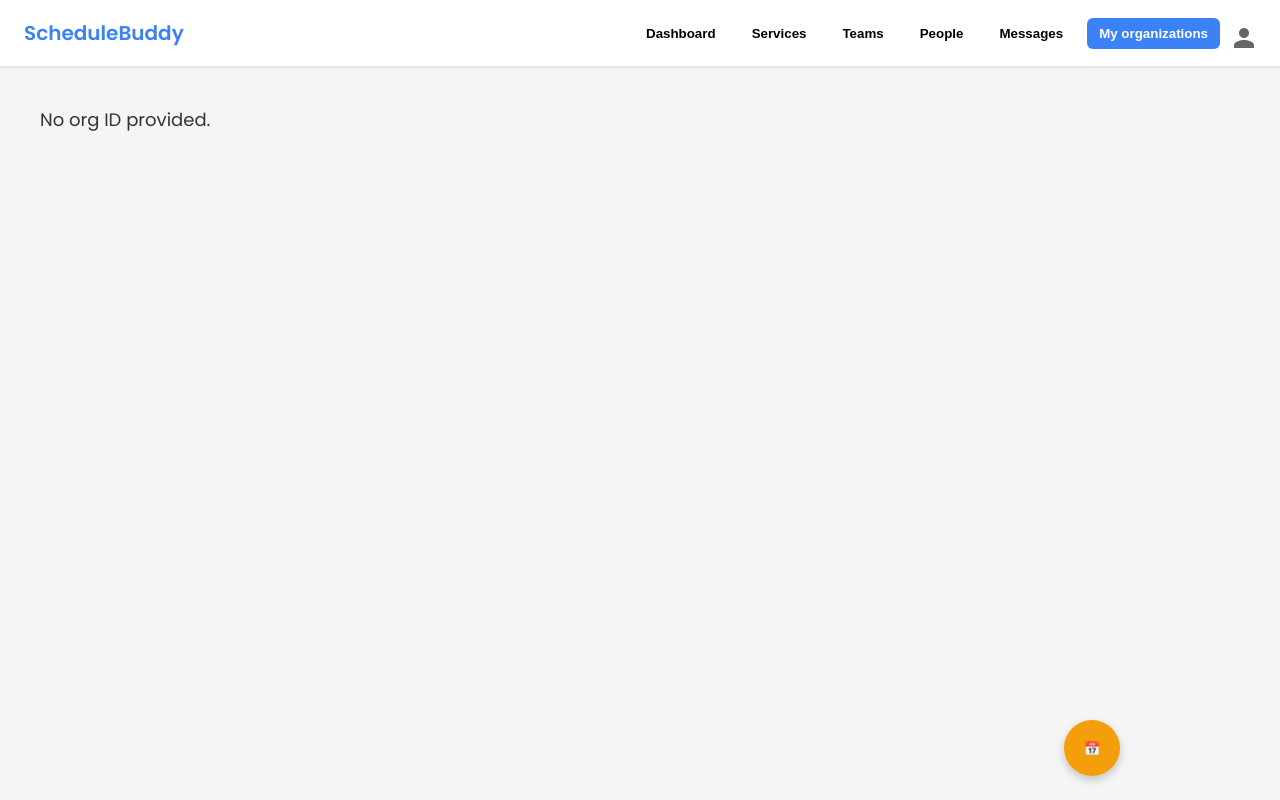
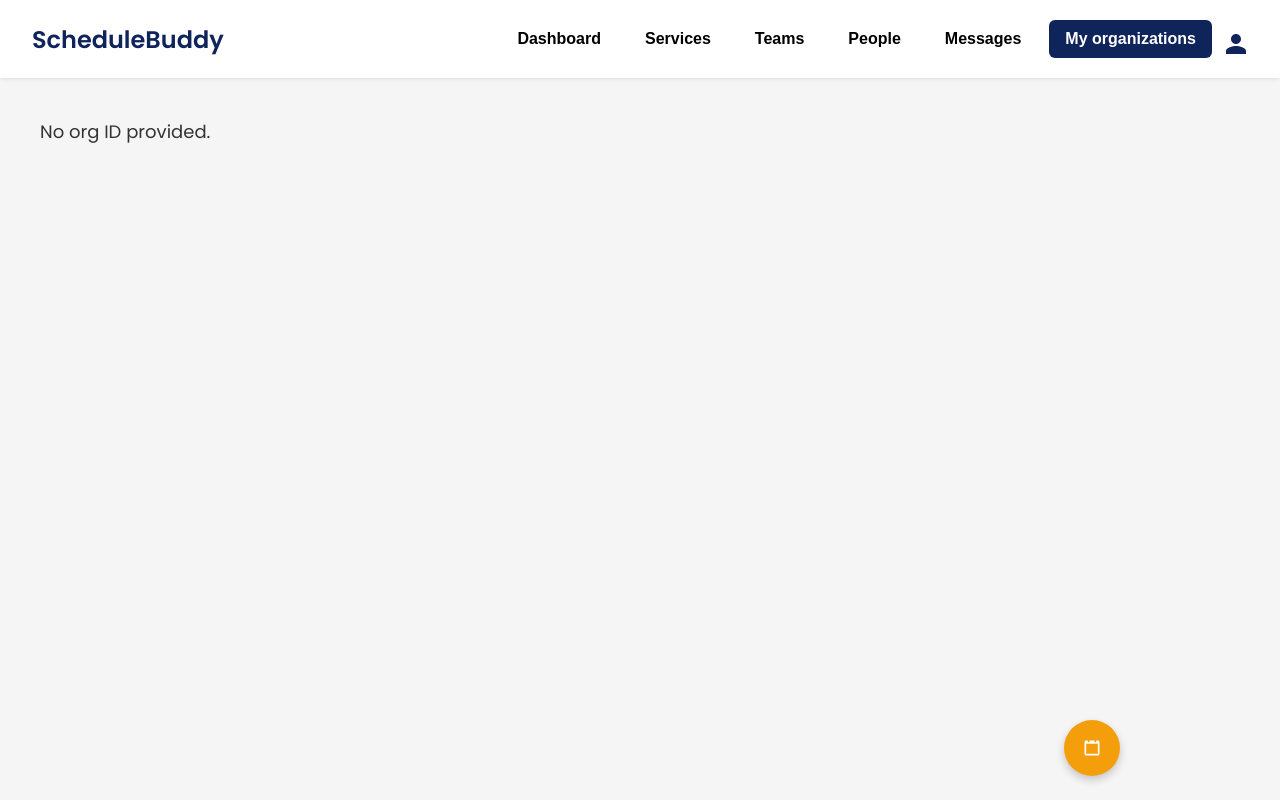
Before and after one commit to joelprakash2003/ScheduleBuddy, a Django app: page /org-services/ in a window 1280 px wide. Run offline with Django 5.2, Linux system fonts and the light colour scheme; some libraries are stand-ins or nearby versions.

Commit message:
Refine modern UI and brand styling

```diff
--- a/static/styles.css
+++ b/static/styles.css
@@ -1,4 +1,9 @@
 @import url('https://fonts.googleapis.com/css2?family=Poppins:wght@400;600&display=swap');
+
+:root {
+  --brand-color: #10245c;
+  --brand-hover: #0c1b48;
+}
 
 body {
   font-family: 'Poppins', sans-serif;
@@ -10,29 +15,32 @@
   display: flex;
   align-items: center;
   justify-content: space-between;
-  padding: 16px 24px;
+  padding: 20px 32px;
   background: #fff;
   box-shadow: 0 1px 4px rgba(0,0,0,0.1);
+  flex-wrap: wrap;
 }
 
 .navbar .brand {
   font-weight: 600;
-  font-size: 20px;
+  font-size: 24px;
   cursor: pointer;
-  color: #3b82f6;
+  color: var(--brand-color);
 }
 
 .nav-links {
   display: flex;
   align-items: center;
   gap: 12px;
+  flex-wrap: wrap;
 }
 
 .nav-links button {
   background: none;
   border: none;
-  padding: 8px 12px;
+  padding: 10px 16px;
   font-weight: 600;
+  font-size: 16px;
   cursor: pointer;
   border-radius: 6px;
 }
@@ -42,7 +50,7 @@
 }
 
 .nav-links .back-btn {
-  background: #3b82f6;
+  background: var(--brand-color);
   color: #fff;
 }
 
@@ -98,3 +106,20 @@
   border: 1px solid #ccc;
   border-radius: 6px;
 }
+
+.icon {
+  width: 20px;
+  height: 20px;
+  vertical-align: middle;
+  fill: var(--brand-color);
+}
+
+@media (max-width: 600px) {
+  .navbar {
+    padding: 16px;
+  }
+  .nav-links button {
+    padding: 8px 12px;
+    font-size: 14px;
+  }
+}
--- a/templates/login.html
+++ b/templates/login.html
@@ -70,7 +70,7 @@
     .submit-btn {
       width: 100%;
       padding: 12px;
-      background-color: #3b82f6;
+      background-color: var(--brand-color);
       border: none;
       color: #fff;
       font-weight: 600;
@@ -79,7 +79,7 @@
       transition: background-color 0.3s ease;
     }
     .submit-btn:hover {
-      background-color: #2563eb;
+      background-color: var(--brand-hover);
     }
   </style>
 </head>
--- a/templates/org-messages.html
+++ b/templates/org-messages.html
@@ -29,12 +29,12 @@
     .user-icon svg {
       width: 24px;
       height: 24px;
-      fill: #666;
+      fill: var(--brand-color);
       cursor: pointer;
     }
 
     .user-icon svg:hover {
-      fill: #000;
+      fill: var(--brand-hover);
     }
 
     .main-content {
@@ -206,7 +206,7 @@
         </div>
       </div>
 
-      <button onclick="sendMessage()" style="margin-top: 24px; background: #3b82f6; color: white; border: none; padding: 10px 20px; border-radius: 4px; cursor: pointer;">Send</button>
+      <button onclick="sendMessage()" style="margin-top: 24px; background: var(--brand-color); color: white; border: none; padding: 10px 20px; border-radius: 4px; cursor: pointer;">Send</button>
     </div>
     <p id="send-status" style="margin-top: 16px; color: green;"></p>
   `;
--- a/templates/org-services.html
+++ b/templates/org-services.html
@@ -28,12 +28,12 @@
     .user-icon svg {
       width: 24px;
       height: 24px;
-      fill: #666;
+      fill: var(--brand-color);
       cursor: pointer;
     }
 
     .user-icon svg:hover {
-      fill: #000;
+      fill: var(--brand-hover);
     }
 
     .main-content {
@@ -78,7 +78,7 @@
       width: 56px;
       height: 56px;
       border-radius: 50%;
-      background-color: #3b82f6;
+      background-color: var(--brand-color);
       color: white;
       font-size: 32px;
       line-height: 0;
@@ -90,7 +90,7 @@
     }
 
     #floating-add-button:hover {
-      background-color: #2563eb;
+      background-color: var(--brand-hover);
 }
     #team-scheduler-button {
       position: fixed;
@@ -322,8 +322,8 @@
 
       card.innerHTML = `
   <div class="org-name">${service.service_name}</div>
-  <div class="org-id">📍 ${service.location}</div>
-  <div class="org-id">🕒 ${startDate} → ${endDate}</div>
+  <div class="org-id"><svg class="icon" viewBox="0 0 24 24"><path d="M12 2C8.1 2 5 5.1 5 9c0 5.2 7 13 7 13s7-7.8 7-13c0-3.9-3.1-7-7-7zm0 9.5A2.5 2.5 0 1 1 12 6a2.5 2.5 0 0 1 0 5.5z"/></svg> ${service.location}</div>
+  <div class="org-id"><svg class="icon" viewBox="0 0 24 24"><path d="M12 6v6l4 2" stroke="currentColor" stroke-width="2" fill="none" stroke-linecap="round"/></svg> ${startDate} → ${endDate}</div>
   ${isOwner || isOrgAdmin ? `<div class="org-id">Teams: ${teamNames}</div>` : ""}
 `;
       const userTeams = userTeamPermissions.map(tp => tp.team_name);
@@ -540,7 +540,7 @@
         <div id="assignments-container"></div>
       </div>
 
-      <button type="submit" style="padding: 10px 16px; background-color: #3b82f6; color: white; border: none; border-radius: 6px; cursor: pointer;">Update Service</button>
+      <button type="submit" style="padding: 10px 16px; background-color: var(--brand-color); color: white; border: none; border-radius: 6px; cursor: pointer;">Update Service</button>
       <p id="edit-service-message" style="margin-top: 12px;"></p>
     </form>
   `;
@@ -964,7 +964,7 @@
         <div><strong>${service.service_name}</strong></div>
         <div>${new Date(service.start_datetime).toLocaleString()}</div>
         <div>${new Date(service.end_datetime).toLocaleString()}</div>
-        <div>📍 ${service.location}</div>
+        <div><svg class="icon" viewBox="0 0 24 24"><path d="M12 2C8.1 2 5 5.1 5 9c0 5.2 7 13 7 13s7-7.8 7-13c0-3.9-3.1-7-7-7zm0 9.5A2.5 2.5 0 1 1 12 6a2.5 2.5 0 0 1 0 5.5z"/></svg> ${service.location}</div>
         <hr style="margin: 12px 0;">
         ${teamsHTML}
       `;
@@ -1268,22 +1268,26 @@
 
 <div class="tooltip">
   <button onclick="showServiceForm()" id="floating-add-button" style="display: none;">
-    +
+    <svg class="icon" viewBox="0 0 24 24">
+      <path d="M12 5v14m7-7H5" stroke="currentColor" stroke-width="2" fill="none" stroke-linecap="round"/>
+    </svg>
   </button>
   <span class="tooltiptext">Schedule Service</span>
 </div>
 
 <div class="tooltip">
   <button onclick="renderTeamScheduler()" id="team-scheduler-button" style="display: none;">
-    <svg xmlns="http://www.w3.org/2000/svg" viewBox="0 0 24 24" style="width: 24px; height: 24px; fill: white;">
-      <path d="M12 12c2.7 0 5-2.3 5-5s-2.3-5-5-5-5 2.3-5 5 2.3 5 5 5zm0 2c-3.3 0-10 1.7-10 5v3h20v-3c0-3.3-6.7-5-10-5z"/>
+    <svg class="icon" viewBox="0 0 24 24">
+      <path d="M12 12a5 5 0 1 0 0-10 5 5 0 0 0 0 10zm0 2c-3.3 0-10 1.7-10 5v3h20v-3c0-3.3-6.7-5-10-5z"/>
     </svg>
   </button>
   <span class="tooltiptext">Schedule Team Members</span>
 </div>
 <div class="tooltip">
   <button onclick="renderCalendarView()" id="calendar-view-button" style="display: none; position: fixed; bottom: 24px; right: 160px; width: 56px; height: 56px; border-radius: 50%; background-color: #f59e0b; border: none; box-shadow: 0 4px 8px rgba(0,0,0,0.2); cursor: pointer; display: flex; align-items: center; justify-content: center;">
-    📅
+    <svg class="icon" viewBox="0 0 24 24" style="fill:#fff;">
+      <path d="M5 3a2 2 0 0 0-2 2v14a2 2 0 0 0 2 2h14a2 2 0 0 0 2-2V5a2 2 0 0 0-2-2H5zm0 4h14v12H5V7zm2-4h2v2H7V3zm8 0h2v2h-2V3z"/>
+    </svg>
   </button>
   <span class="tooltiptext">Export Schedule Calendar</span>
 </div>
```
Also changed, not shown: templates/main-org.html (+7 -5 lines), templates/org-people.html (+12 -9 lines), templates/org-teams.html (+5 -5 lines), templates/user-organizations.html (+6 -7 lines).
